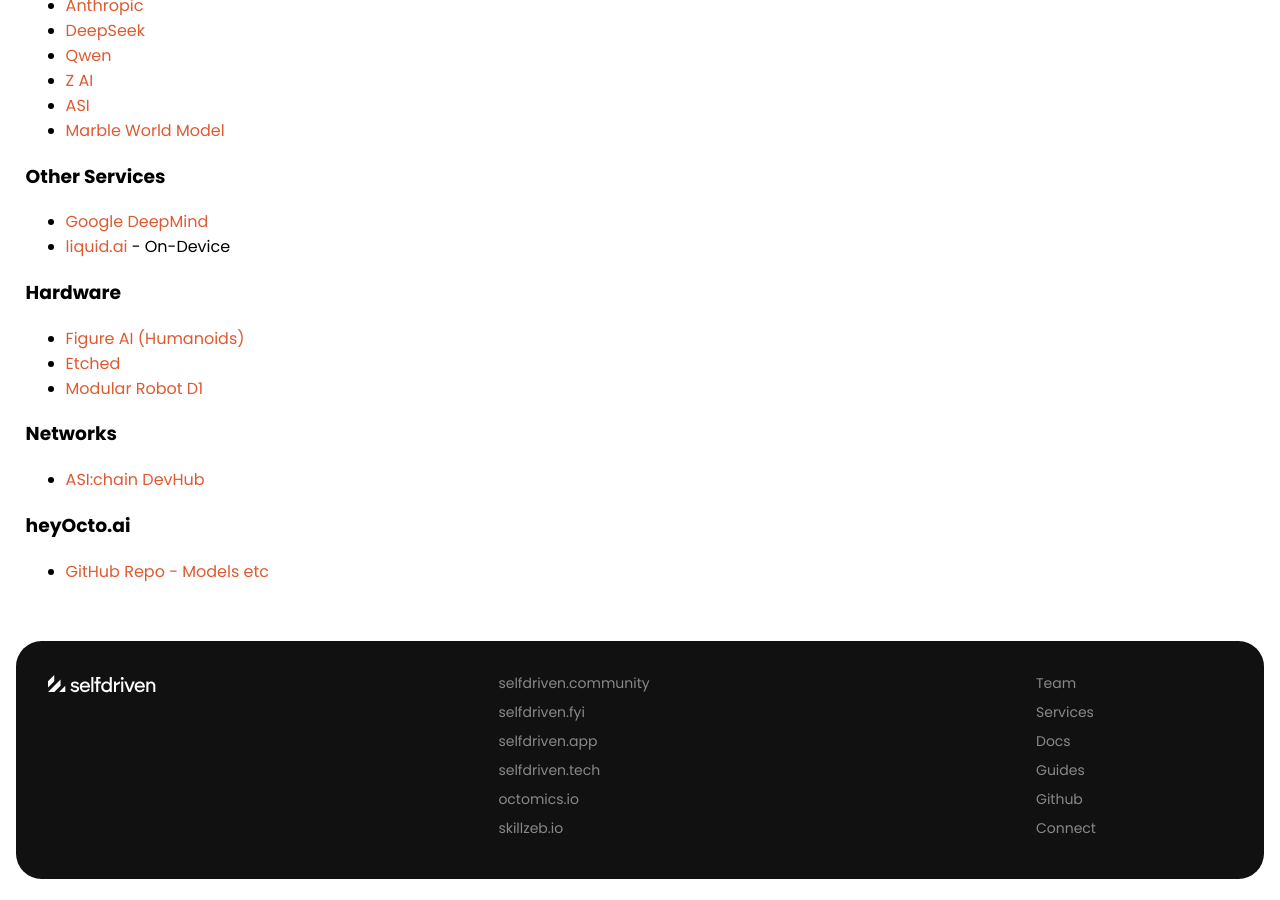
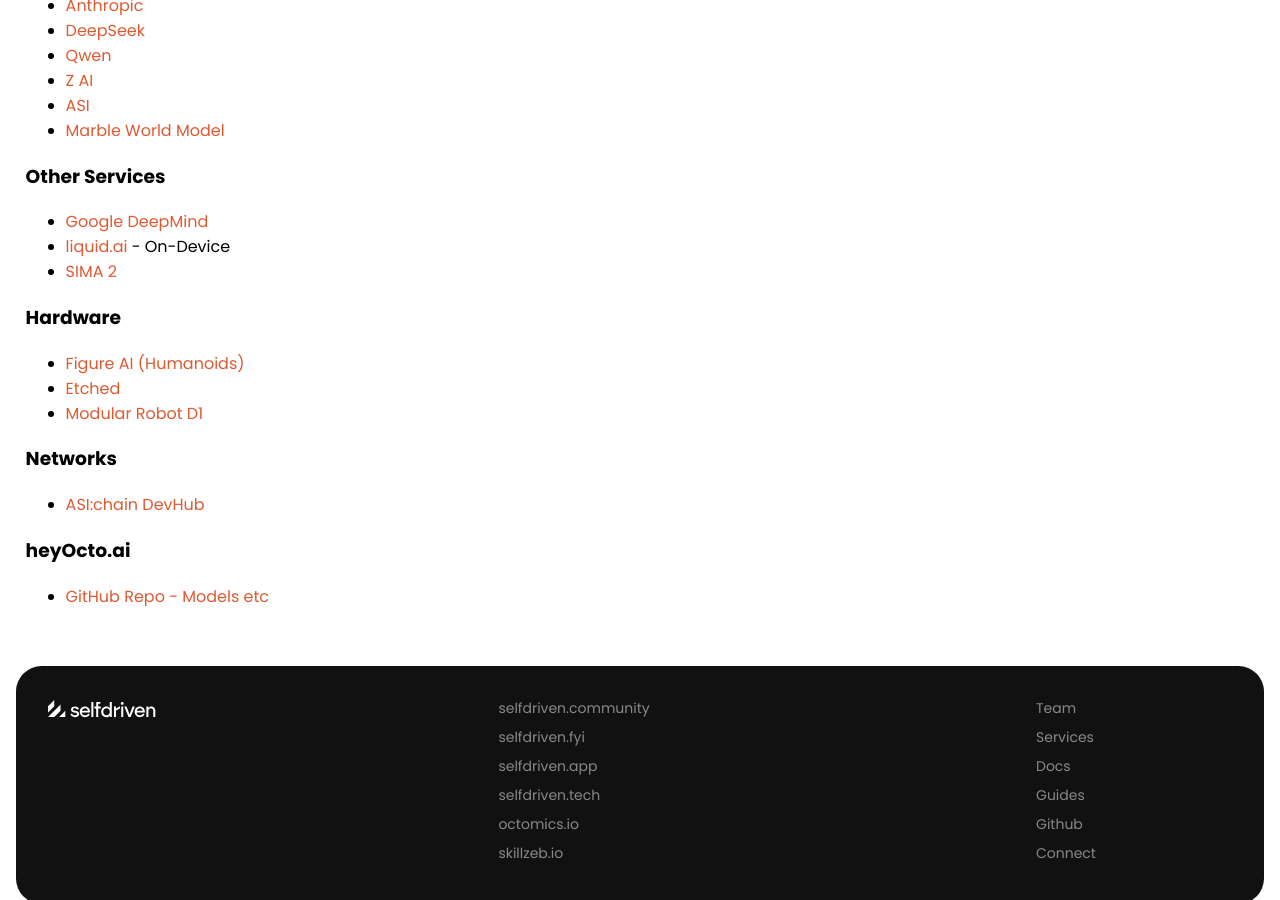
Before and after one commit to selfdriven-foundation/selfdriven-ai, a Jekyll site: the page built from docs/pages/tech.md, in a window 1280 px wide and 900 px high, scrolled down 698 px. Built offline with Jekyll 4.4.1, drawn with Linux system fonts in a browser that asks for light colours.

Commit message:
Update tech.md

```diff
--- a/docs/pages/tech.md
+++ b/docs/pages/tech.md
@@ -35,6 +35,7 @@
 ### Other Services
 - [Google DeepMind](https://deepmind.google)
 - [liquid.ai](https://liquid.ai) - On-Device
+- [SIMA 2](https://deepmind.google/blog/sima-2-an-agent-that-plays-reasons-and-learns-with-you-in-virtual-3d-worlds/)
 
 ### Hardware
 - [Figure AI (Humanoids)](https://www.figure.ai/)
```
